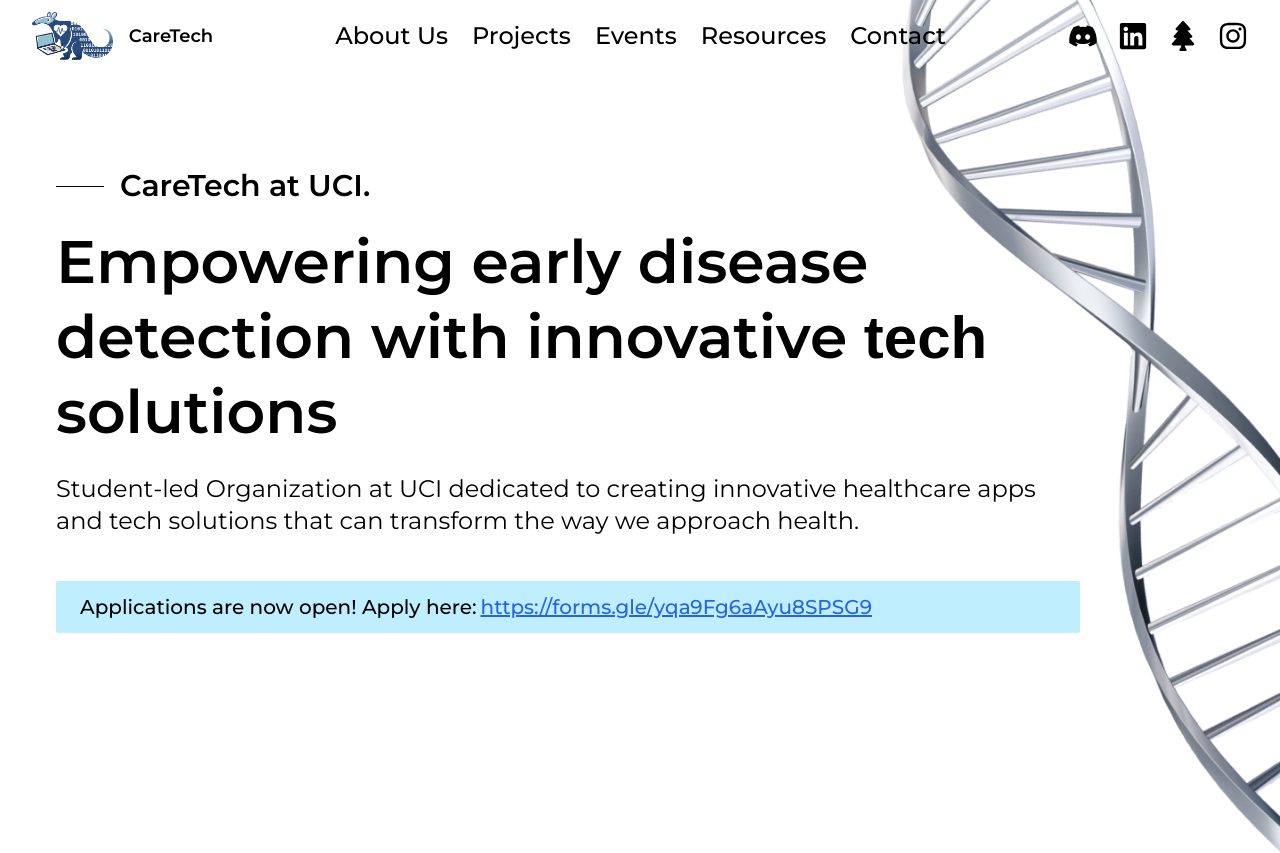
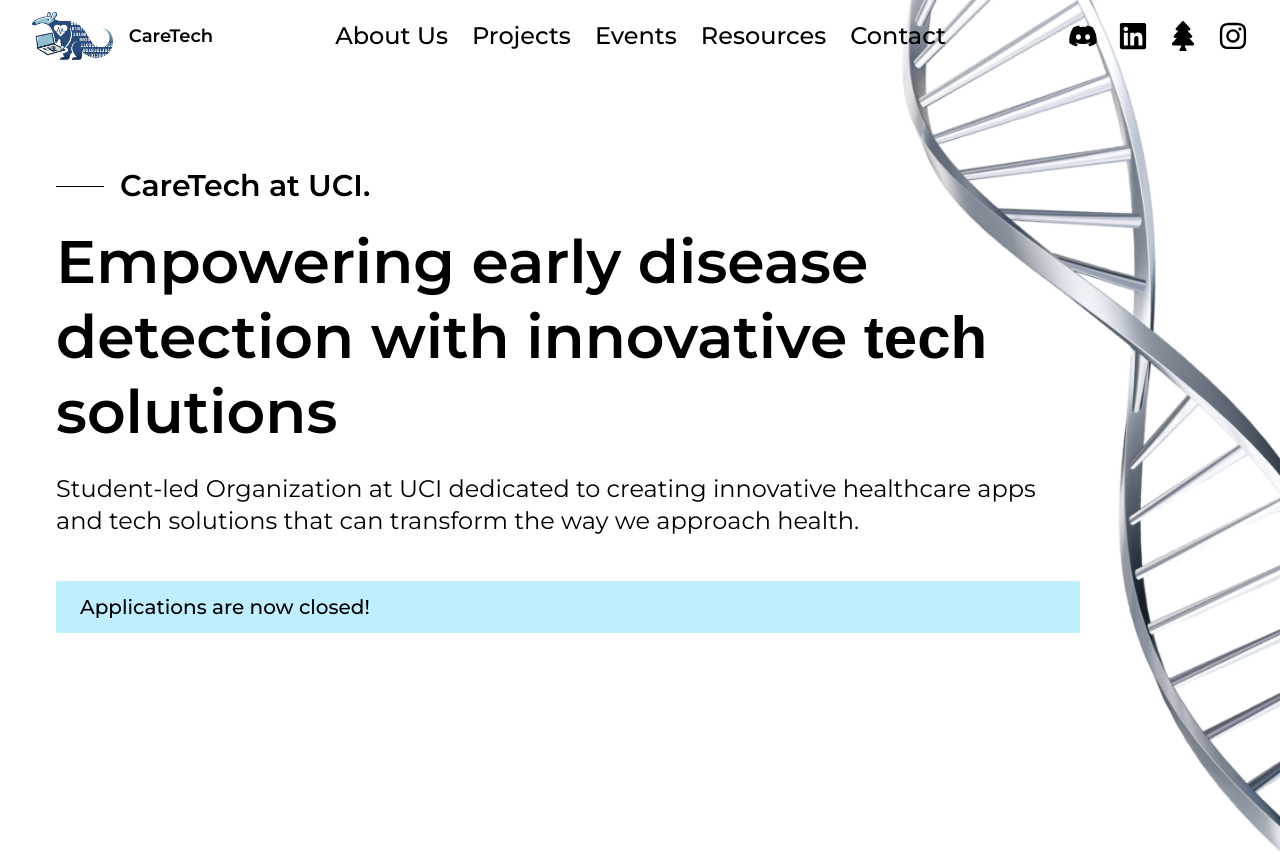
Before and after one commit to CareTech-at-UCI/website, a React (Create React App) app: page / in a window 1280 px wide. Shown: the top 853 px of the page. Built offline with nearby package versions, Linux system fonts and the light colour scheme; a web font is replaced by a local one.

Commit message:
applications closed

```diff
--- a/src/components/HeroSection.tsx
+++ b/src/components/HeroSection.tsx
@@ -34,15 +34,16 @@
                 rounded-sm
                 text-center md:text-left
             ">
-              Applications are now open! Apply here:{' '}
+              Applications are now closed!
+              {/* Apply here:{' '}
               <a
                 href="https://forms.gle/yqa9Fg6aAyu8SPSG9"
                 target="_blank"
                 rel="noopener noreferrer"
                 className="underline text-blue-600 break-words ml-1"
               >
-                https://forms.gle/yqa9Fg6aAyu8SPSG9
-              </a>
+                https://forms.gle/yqa9Fg6aAyu8SPSG9 */}
+              {/* </a> */}
             </p>
           </div>
         </div>
```
